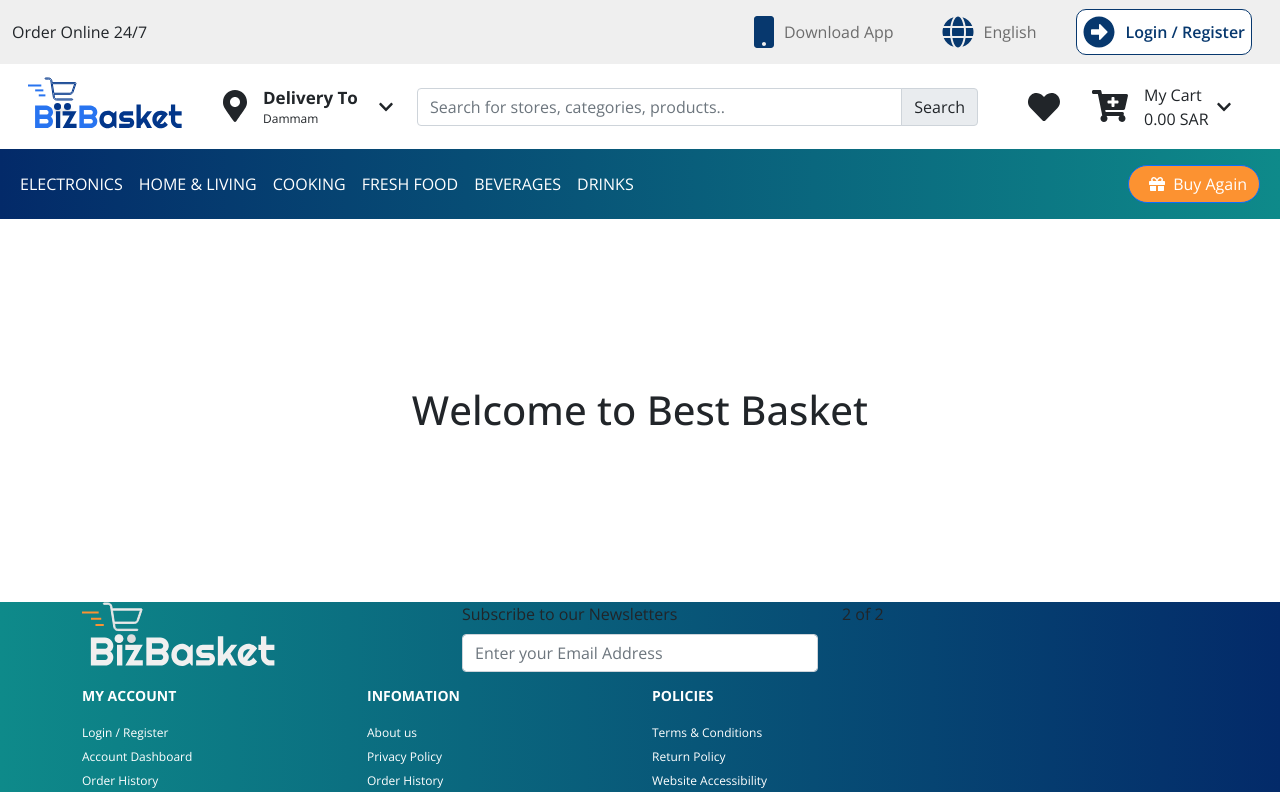
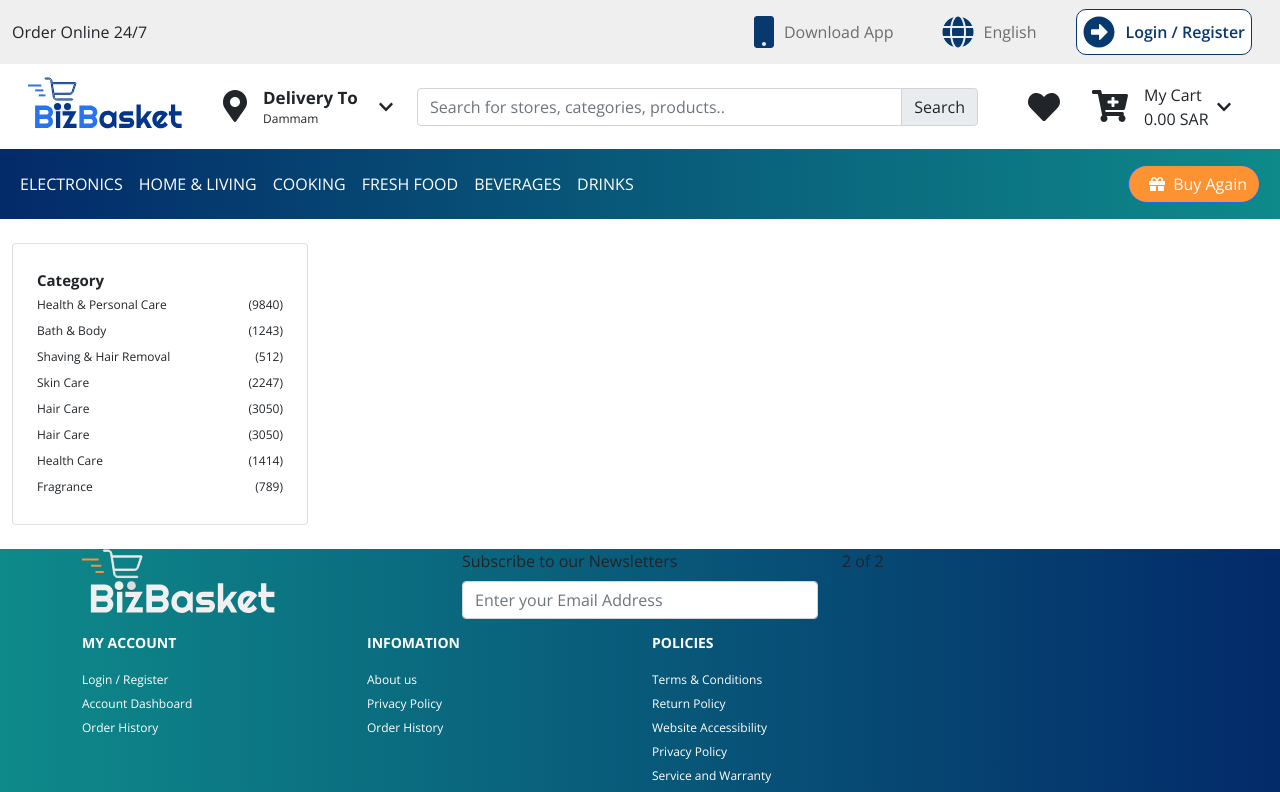
Before and after one commit to HAL94/storefront, a React (Create React App) app: page / in a window 1280 px wide. Shown: the top 792 px of the page. Built offline with nearby package versions, Linux system fonts and the light colour scheme.

Commit message:
Started On Categories Page

```diff
--- /dev/null
+++ b/jsconfig.json
@@ -0,0 +1,6 @@
+{
+    "compilerOptions" : {
+      "baseUrl" : "src"
+    },
+    "include": ["src"]
+}
--- /dev/null
+++ b/src/Components/Categories/Categories.js
@@ -0,0 +1,21 @@
+import React from 'react'
+
+import Container from 'react-bootstrap/Container';
+import Row from 'react-bootstrap/Row';
+import Col from 'react-bootstrap/Col';
+import Filters from './Filters/Filters';
+import { Card } from 'react-bootstrap';
+
+function Categories() {
+    return (
+        <Row>
+            <Col xs={12} lg={3}>
+                <Card>
+                    <Filters />
+                </Card>
+            </Col>
+        </Row>
+    )
+}
+
+export default Categories
--- /dev/null
+++ b/src/Components/Categories/Filters/CategoryFilter/CategoryFilter.js
@@ -0,0 +1,35 @@
+import React from 'react'
+
+import classes from './CategoryFilter.module.css';
+
+const categoryFilters = [
+    {'catName': 'Health & Personal Care', 'productCount': 9840},
+    {'catName': 'Bath & Body', 'productCount': 1243},
+    {'catName': 'Shaving & Hair Removal', 'productCount': 512},
+    {'catName': 'Skin Care', 'productCount': 2247},
+    {'catName': 'Hair Care', 'productCount': 3050},
+    {'catName': 'Hair Care', 'productCount': 3050},
+    {'catName': 'Health Care', 'productCount': 1414},
+    {'catName': 'Fragrance', 'productCount': 789},
+
+]
+function CategoryFilter() {
+    const catFilters = categoryFilters.map((catFilter, idx) => {
+        return (
+            <li key={idx} className={`d-flex justify-content-between align-items-center ${classes['filter_item']} my-1 cursor_pointer`}>
+                <span className="cat_filter_text">{catFilter.catName}</span>
+                <span className="cat_filter_number">({catFilter.productCount})</span>
+            </li>
+        );
+    })
+    return (
+        <div className="filter_option p-4">
+            <span className='filter_title'>Category</span>
+            <ul className="list-group">
+                {catFilters}
+            </ul>
+        </div>
+    )
+}
+
+export default CategoryFilter
--- /dev/null
+++ b/src/Components/Categories/Filters/CategoryFilter/CategoryFilter.module.css
@@ -0,0 +1,3 @@
+.filter_item {
+    font-size: 12px;
+}
--- /dev/null
+++ b/src/Components/Categories/Filters/Filters.js
@@ -0,0 +1,11 @@
+import React from 'react'
+import CategoryFilter from './CategoryFilter/CategoryFilter'
+function Filters() {
+    return (
+        <div>
+            <CategoryFilter/>
+        </div>
+    )
+}
+
+export default Filters
--- a/src/Components/Navigation/Footer/Footer.js
+++ b/src/Components/Navigation/Footer/Footer.js
@@ -1,13 +1,13 @@
 import React from "react";
 import classes from "./Footerbar.module.css";
-import Logo from "../../../../src/Assets/logo_white.svg";
-import Googleplay from "../../../../src/Assets/Google-Play.svg";
-import Applestore from "../../../../src/Assets/Apple-Store.svg";
-import Mada from "../../../../src/Assets/mada.svg";
-import instagram from "../../../../src/Assets/instagram_icn.svg";
-import Mastercard from "../../../../src/Assets/MasterCard.svg";
-import stcpay from "../../../../src/Assets/stcpay.svg";
-import visalogo from "../../../../src/Assets/Visa_logo.svg";
+import Logo from "Assets/logo_white.svg";
+// import Applestore from "Assets/Apple-Store.svg";
+// import Googleplay from "Assets/Google-Play.svg";
+import Mada from "Assets/mada.svg";
+// import instagram from "Assets/instagram_icn.svg";
+import Mastercard from "Assets/MasterCard.svg";
+import stcpay from "Assets/stcpay.svg";
+import visalogo from "Assets/Visa_logo.svg";
 import Container from "react-bootstrap/Container";
 import Row from "react-bootstrap/Row";
 import Col from "react-bootstrap/Col";
@@ -20,7 +20,7 @@
       <Container>
         <Row>
           <Col>
-            <img src={Logo} alt="" srcset="" />
+            <img src={Logo} alt="" />
           </Col>
           <Col>
             <Form>
@@ -84,12 +84,12 @@
               <div className={classes["copyright_left"]}>
                 <p>Pay Securely with us</p>
                 <div>
-                  <img src={visalogo} alt="" srcset="" /> &nbsp;
-                  <img src={Mastercard} alt="" srcset="" />
+                  <img src={visalogo} alt="" /> &nbsp;
+                  <img src={Mastercard} alt="" />
                   &nbsp;
-                  <img src={stcpay} alt="" srcset="" />
+                  <img src={stcpay} alt="" />
                   &nbsp;
-                  <img src={Mada} alt="" srcset="" />
+                  <img src={Mada} alt="" />
                   &nbsp;
                 </div>
               </div>
--- a/src/Components/Pages/Common.js
+++ b/src/Components/Pages/Common.js
@@ -2,15 +2,17 @@
 import Container from "react-bootstrap/Container";
 import Row from "react-bootstrap/Row";
 import Col from "react-bootstrap/Col";
-import Form from "react-bootstrap/Form";
+// import Form from "react-bootstrap/Form";
 import classes from "./Cmm.module.css";
+import Categories from "Components/Categories/Categories";
 function Common() {
   return (
     <div>
-      <Container>
+      <Container fluid className="my-4">
         <Row>
           <Col className={classes["bodypart"]}>
-            <h1>Welcome to Best Basket</h1>
+            {/* <h1>Welcome to Best Basket</h1> */}
+            <Categories/>
           </Col>
         </Row>
       </Container>
--- a/src/index.css
+++ b/src/index.css
@@ -6,3 +6,12 @@
 .primary_bg {
   background: linear-gradient(90deg, #032a69 0%, #0e8a8a 100%);
 }
+
+.filter_title {
+  font-size: 15px;
+  font-weight: 700;
+}
+
+.cursor_pointer {
+  cursor: pointer;
+}
```
Also changed, not shown: src/Components/Categories/Categories.module.css (added), src/Components/Categories/Filters/Filters.module.css (added).
